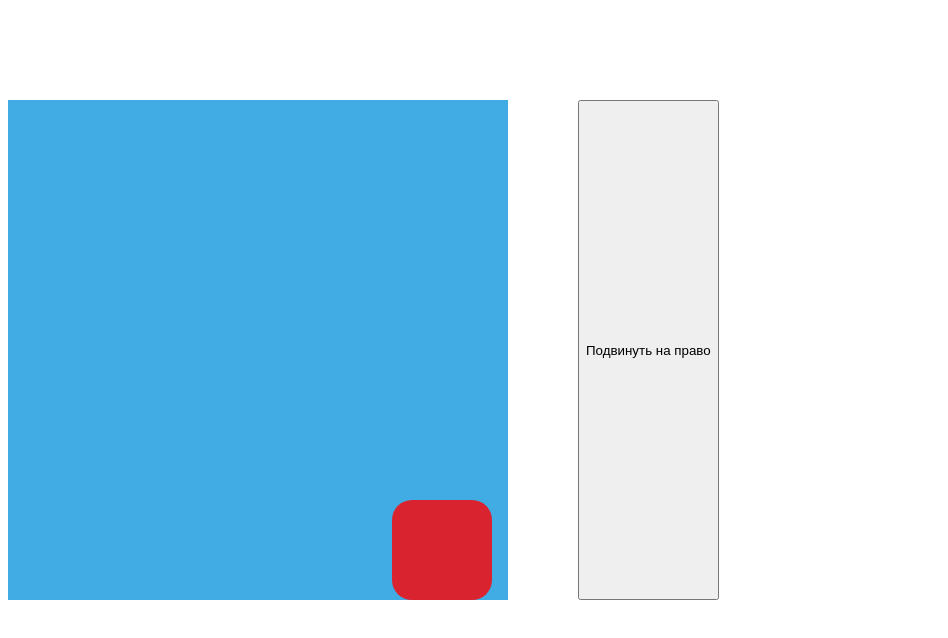
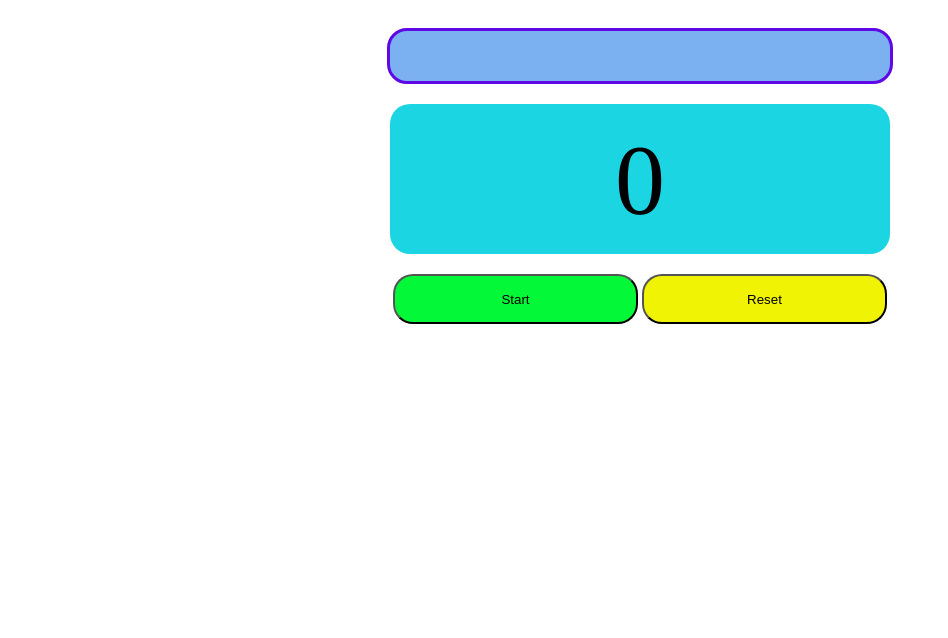
Before and after one commit to ChyngyzDev/DZ2_Chyngyz_26-02_2, a plain HTML site: page index.html in a window 1280 px wide. Shown: the whole page, without its empty margins (0-948 px from the left). Drawn offline with Linux system fonts and the light colour scheme.

Commit message:
Add files via upload

```diff
--- a/app.js
+++ b/app.js
@@ -1,191 +1,35 @@
-let box = document.querySelector('#child');
+let inputTablo1 = document.querySelector('#tablo1');
+let inputTablo2 = document.querySelector('#tablo2');
+let inputNumber = document.querySelector('#number');
+let btn1 = document.querySelector('#start');
+let btn2 = document.querySelector('#reset');
+let count = 0;
 
-let positionY = 0
-let positionX = 0
-
-const move = () => {
-  if(positionX < 400 && positionY === 0 ) {
-    positionX += 16
-    box.style.left = `${positionX}px`
-    setTimeout(move, 100)
-  }else if(positionX >= 400 && positionY < 400){
-    positionY +=16
-    box.style.top = `${positionY}px`
-    setTimeout(move, 100)
-  }else if(positionX >= 0 && positionY >= 400){
-    positionX -=16
-    box.style.left = `${positionX}px`
-    setTimeout(move, 100)
-  }
-  else if(positionX <= 0 && positionY >= 0){
-    positionY -=16
-    box.style.top = `${positionY}px`
-    setTimeout(move, 100)
+function updateCounter() {
+  count++;
+  inputTablo2.innerHTML = count;
+  console.log(count);
+  if (count === 30) {
+    clearInterval(intervalId);
+    inputTablo1.innerHTML = 'Счетчик остановлен!';
+    inputTablo1.style.color = "red";
+  }else{
+    inputTablo1.innerHTML = 'Счетчик запущен!';
+    inputTablo1.style.color = "#03f838";
   }
 }
-move()
 
-// box.addEventListener('click', () => {
-// move()
-// })
+function startInterval() {
+  intervalId = setInterval(updateCounter, 1000);
+}
 
-// const people = {
-//   Alex: {
-//     age: 20,
-//     parents: {
-//       John: {
-//         age: 40,
-//         parents: {
-//           Mbappe: {
-//             age: 80,
-//             parents: {
-//               Kilyan: {
-//                 age: 100
-//               }
-//             }
-//           }
-//         }
-//       }
-//     }
-//   },
-//   Bob: {
-//     age: 21,
-//     parents: {
-//       Steve: {
-//         age: 50
-//       }
-//     }
-//   },
-//   Sasha: {
-//     age: 23,
-// parents: {
-//   Oleg: {
-//     age: 60
-//   }
-// }
-//   }
-// }
+btn1.addEventListener('click', startInterval);
 
-
-// console.log(people.Alex.parents);
-// console.log(people.Bob.parents);
-
-// const parentList = (human) => {
-//   if(human.parents) {
-//     console.log(human.parents);
-//     for(let key in human.parents){
-//       // console.log(human.parents [key]);
-//       parentList(human.parents[key])
-//     }
-//   }else{
-//     console.log('...oops');
-//   }
-//   // console.log(human.parents);
-//   }
-//   for(let key in people) {
-//     parentList(people[key])
-//   }
-// parentList(people.Alex)
-
-// console.log(1);
-// console.log(2);
-// console.log(3);
-// console.log(4);
-
-//Асиинхронная фукция
-// Асинхронные фукции выполняются только после синхронных функций
-// setTimeout(()=> {
-//   console.log(1);
-// }, 0)
-// console.log(2);
-
-// setTimeout(()=> {
-//   console.log(3);
-// }, 3000)
-
-// setTimeout(()=> {
-//   console.log(4);
-// }, 999)
-
-// setTimeout(()=> {
-//   console.log(5);
-// }, 0)
-// console.log(6);
-
-// const interval = setInterval(()=> {
-//     console.log('Hello');
-// },1000)
-
-// // setTimeout(()=> {
-// //     clearInterval(interval)
-// //   }, 6000)
-
-// const button = document.querySelector('button')
-
-// button.addEventListener('click', () =>{
-//   clearInterval(interval)
-// })
-
-
-//HOF Функции вышего порядка
-//Функция которя вызывает в себя другую фукцию
-
-// const subject = prompt('Subject?')
-
-// const doHomeWork = (finish, subject = 'Bio') => {
-//   alert(`starting my ${subject} homework`)
-//   return finish()
-// }
-// const alertFinish = () => {
-//   alert(`FINISH!!! done home work`)
-// }
-// doHomeWork(alertFinish, subject)
-
-
-// const profiles = [
-//   {
-//     name: 'Artem',
-//     age: 22
-//   },
-//   {
-//     name: 'Emir',
-//     age: 18
-//   },
-//   {
-//     name: 'Emir',
-//     age: 18
-//   },
-//   {
-//     name: 'Said',
-//     age: 18
-//   }
-// ]
-
-// const wrapper = document.querySelector('.wrapper')
-
-// profiles.forEach((item, i, arr) => {
-//   const div = document.createElement('div')
-//   div.setAttribute('class', 'profile')
-//   div.innerHTML = `
-//   <img alt='img' src='https://pp.userapi.com/c846021/v846021109/18c30b/R8QA8FFaA68.jpg?ava=1'
-//     <h2>${item.name}</h2>
-//     <p>${item.age}</p>
-
-//   `
-//   wrapper.append(div)
-// }
-// )
-//  const arr = [1,2,3,4,5]
-//  const res = arr.unshift() //pop, shift
-
-
-
-// //  const res = arr.pop()
-//  console.log(arr);
-//  console.log(res);
-
-
-//Пример как работает фильтр
-// const fruits = ['apple', 'banana', 'peach']
-// const res = fruits.filter(item => item.length > 5  && )
-// console.log(res);
+btn2.onclick = function () {
+  count=0;
+  inputTablo2.innerHTML = count;
+  if (count === 0) {
+    inputTablo1.innerHTML = 'Счетчик обнулен!';
+    inputTablo1.style.color = "#f0f404";
+  }
+};
--- a/index.html
+++ b/index.html
@@ -9,14 +9,13 @@
 </head>
 <body>
     <div class="wrapper">
-
-        <div id="parent">
-           <div id="child"></div>
+        <div id="tablo1"></div>
+        <div id="tablo2">0</div>
+        <div class="btn">
+           <button id="start">Start</button>
+           <button id="reset">Reset</button>
         </div>
-
-        <button id="right">Подвинуть на право</button>
     </div>
-    <!-- <button>Stop</button> -->
 </body>
 <script src="app.js"></script>
 </html>
--- a/style.css
+++ b/style.css
@@ -1,37 +1,49 @@
 .wrapper {
-    margin-top: 100px;
-    height: 100%;
     display: flex;
-    column-gap: 20px;
+    flex-direction: column;
+    align-items: center;
+    justify-content: center;
 }
 
- #parent {
-    position: relative;
-    background-color: #1297decc;
+
+#tablo1 {
+    display: flex;
+    flex-direction: column;
+    align-items: center;
+    justify-content: center;
+    margin-top: 20px;
+    background-color: #7cb1f1;
+    font-size: 45px;
+    border-radius: 20px;
+    border: solid #5e08e7;
     width: 500px;
-    height: 500px;
+    height: 50px;
+}
+#tablo2 {
+    display: flex;
+    flex-direction: column;
+    align-items: center;
+    justify-content: center;
+    margin-top: 20px;
+    background-color: #1bd5e3;
+    font-size: 100px;
+    border-radius: 20px;
+    width: 500px;
+    height: 150px;
 }
 
-#child {
-    position: absolute;
-    right: 400px;
-    background-color: #ff0303cc;
-    width: 100px;
-    height: 100px;
+#start {
+    background-color: #03f838;
+    width: 245px;
+    height: 50px;
     border-radius: 20px;
 }
-
-#right {
-    margin-left: 50px;
-} */
-
-.profile {
-    width: 100px;
-    height: 100%;
-    border: 2px solid aquamarine;
-    background-color: aquamarine;
-    display: flex;
-    justify-content: center;
-    align-items: center;
-    flex-direction: column;
+#reset {
+    background-color: #f0f404;
+    width: 245px;
+    height: 50px;
+    border-radius: 20px;
 }
+.btn {
+    margin-top: 20px;
+}
```
